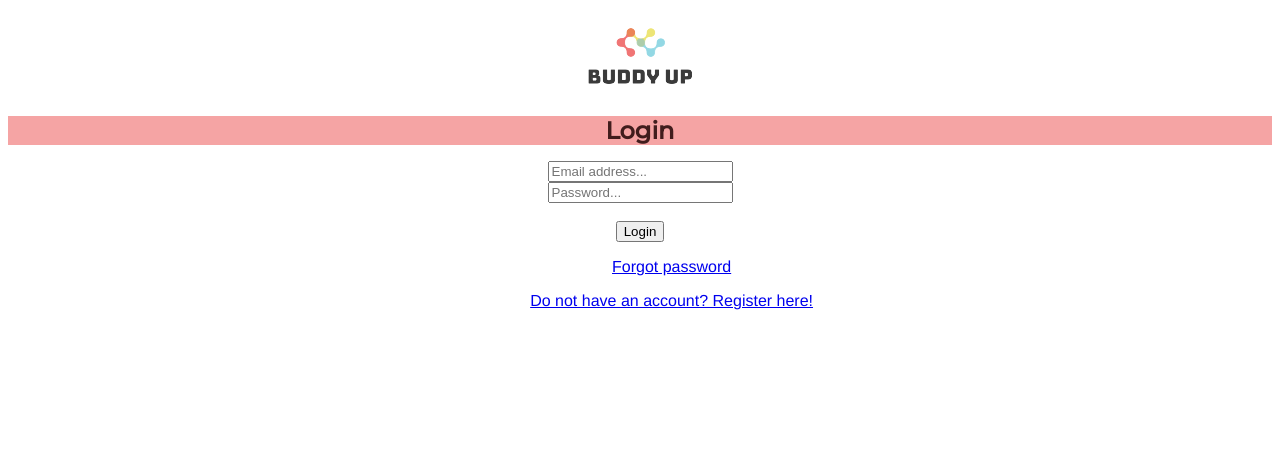
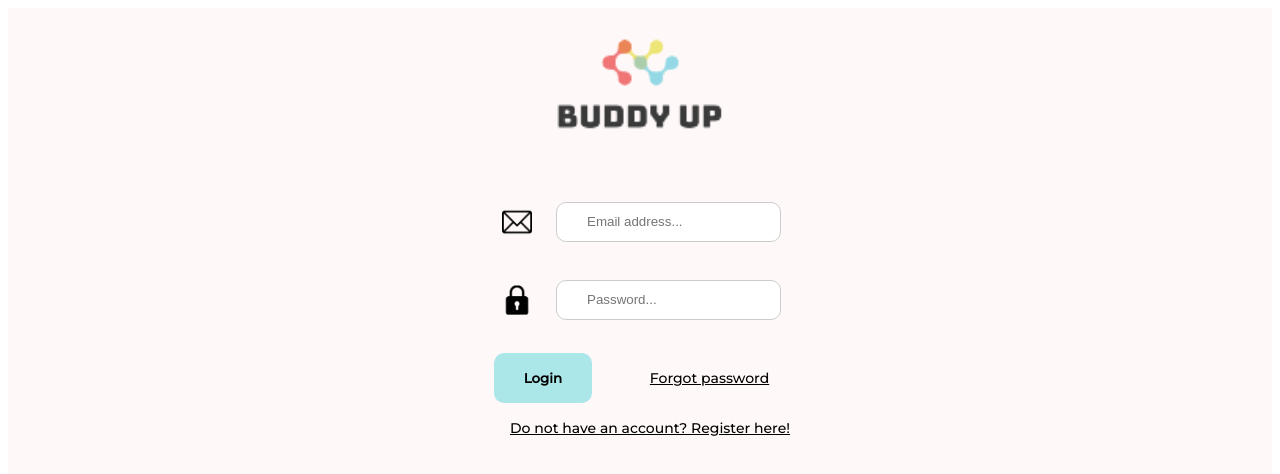
Before and after one commit to yx0555/BuddyUp, a Vue app: page /login in a window 1280 px wide. Shown: the top 474 px of the page. Built offline with nearby package versions, Linux system fonts and the light colour scheme.

Commit message:
done styling for Register, Login, Forget Password pages

```diff
--- a/src/components/Login.vue
+++ b/src/components/Login.vue
@@ -1,20 +1,28 @@
 <template>
-  <div id="app">
-    <img src="@/assets/BuddyUpLogo.png" alt="Buddy Up Logo" />
-    <div>
+  <div id="page">
+    <img id="logo" src="@/assets/BuddyUpLogo.png" alt="Buddy Up Logo" />
+    <div id="container">
       <form @submit.prevent="login">
-        <h2>Login</h2>
-        <input type="email" placeholder="Email address..." v-model="email" />
-        <br />
-        <input type="password" placeholder="Password..." v-model="password" />
-        <br /><br />
-        <button type="submit" v-on:click="submit()">Login</button>
+        <div id="email">
+            <img id="emailIcon" src="@/assets/email.png" alt="Email Icon" />
+            <input id="emailField"  type="email" placeholder="Email address..." v-model="email" />
+        </div>
+          <br />
+        <div id="password">
+          <img id="passwordIcon" src="@/assets/padlock.png" alt="Password Icon" />
+          <input id="passwordField" type="password" placeholder="Password..." v-model="password" />
+        </div>
       </form>
+      <br />
+
+    <div id = "row">
+        <button id="loginBtn" type="submit" v-on:click="submit()">Login</button>
       <p>
-        <router-link to="/forgotpassword"> Forgot password </router-link>
+        <router-link id="pwRouter" to="/forgotpassword"> Forgot password </router-link>
       </p>
+    </div>
       <p>
-        <router-link to="/register"> Do not have an account? Register here! </router-link>
+        <router-link id="registerRouter" to="/register"> Do not have an account? Register here! </router-link>
       </p>
     </div>
   </div>
@@ -68,7 +76,90 @@ export default {
 </script>
 
 <style scoped>
+@import url("https://fonts.googleapis.com/css?family=Montserrat:500");
+
 p {
   text-align: center;
 }
+
+
+#logo {
+  width: 200px;
+  display: block;
+  margin-left: auto;
+  margin-right: auto;
+}
+
+#emailIcon, #passwordIcon {
+  width: 30px;
+  height: 30px;
+  margin: 10px;
+}
+
+#email, #password {
+  width: 80%;
+  display: flex;
+  flex-direction: row;
+  justify-content: space-evenly;
+  margin: 0 auto;
+  margin-bottom: 10px;
+}
+
+#loginBtn {
+  background-color: #abe6e9;
+  color:black;
+  border: none;
+  border-radius: 10px;
+  padding: 0 30px 0 30px;
+  font-family: "Montserrat";
+  font-weight: 700;
+}
+
+#pwRouter {
+  color: #000000;
+  font-family: "Montserrat";
+  font-size: 14px;
+}
+
+#registerRouter {
+  color: #000000;
+  font-family: "Montserrat";
+  font-size: 14px;
+}
+
+#emailField, #passwordField{
+  padding: 12px 20px;
+  width: 225px;
+  height: 40px;
+  outline: none;
+  border: 1px solid #ccc;
+  border-radius: 10px;
+  box-sizing: border-box;
+  text-indent: 10px;
+  margin: auto 7px auto 2px;
+}
+
+#page {
+  background-color: #fff8f8;
+  height: 100vh;
+  margin: 0;
+}
+
+#container {
+  width: 400px;
+  height: auto;
+  margin: 50px auto;
+  border-radius: 5px;
+  display: flex;
+  flex-direction: column;
+  justify-content: center;
+}
+
+#row {
+  display: flex;
+  flex-direction: row;
+  justify-content: space-evenly;
+  margin: auto 30px auto 30px;
+}
+
 </style>
--- a/src/views/ForgotPassword.vue
+++ b/src/views/ForgotPassword.vue
@@ -1,7 +1,9 @@
 <template>
+  <div id="page">
     <section>
-    <img src="@/assets/BuddyUpLogo.png" alt="Buddy Up Logo" />
-    <h1 class="text-center mb-4 font-bold text-lg">Forgot Password</h1>
+      <img id="logo" src="@/assets/BuddyUpLogo.png" alt="Buddy Up Logo" />
+      <h1 class="text-center mb-4 font-bold text-lg">Reset your Password</h1>
+      <br /><br />
       <article class="md:w-1/3 p-5 border rounded bg-gray-100 mx-auto">
         <transition name="fade">
           <p
@@ -16,9 +18,9 @@
             <label for="email" class="font-bold text-gray-700">Email: </label>
             <input
               type="email"
-            placeholder="Enter a registered email address"
+              placeholder="Enter your registered email address"
               v-model="email"
-            id="email"
+              id="emailField"
               class="bg-white px-4 py-2 border rounded w-full"
               required
             />
@@ -26,6 +28,7 @@
           <br>
           <div class="mb-4">
             <button
+              id="submitButton"
               type="submit"
               @click="sendEmail"
               class="
@@ -52,6 +55,7 @@
     </section>
     <br>
     <router-link to="/"> Go back to login </router-link>
+  </div>
 </template>
 
 
@@ -91,5 +95,45 @@ export default {
 };
 </script>
 
-<style>
+<style scoped>
+@import url("https://fonts.googleapis.com/css?family=Montserrat:500");
+
+#page {
+  background-color: #fff8f8;
+  height: 100vh;
+}
+
+#logo {
+  width: 200px;
+  margin: auto;
+  display: block;
+}
+
+h1 {
+  background-color: #fff8f8
+}
+
+#emailField {
+  width: 250px;
+  height: 30px;
+  outline: none;
+  border: 1px solid #ccc;
+  border-radius: 10px;
+  box-sizing: border-box;
+  text-indent: 10px;
+  margin: auto 7px auto 2px;
+}
+
+#submitButton {
+  background-color: #abe6e9;
+  border: none;
+  border-radius: 10px;
+  padding: 7px;
+  padding-left: 25px;
+  padding-right: 25px;
+  cursor: pointer;
+  font-family: "Montserrat";
+  font-weight: 700;
+}
+
 </style>
--- a/src/views/Register.vue
+++ b/src/views/Register.vue
@@ -1,9 +1,9 @@
 <template>
-  <div id="app">
-    <img src="@/assets/BuddyUpLogo.png" alt="Buddy Up Logo" />
-  </div>
-
-  <h1>CREATE AN ACCOUNT</h1>
+  <div id = "page">
+    <img id="logo" src="@/assets/BuddyUpLogo.png" alt="Buddy Up Logo" />
+    <br /><br />
+    <h1>Create an Account</h1>
+    <br />
 
     <div class="registerMainContainer">
       <form id="userRegistration">
@@ -11,7 +11,7 @@
           <label for="fullName">Full Name: </label>
           <input
             type="text"
-          id="fullName"
+            id="fullNameField"
             required=""
             placeholder="Enter your Full Name"
           />
@@ -20,7 +20,7 @@
           <label for="username">Username: </label>
           <input
             type="text"
-          id="username"
+            id="usernameField"
             required=""
             placeholder="Enter your Username"
           />
@@ -29,7 +29,7 @@
           <label for="emailAddress">Email Address: </label>
           <input
             type="email"
-          id="emailAddress"
+            id="emailAddressField"
             required=""
             placeholder="Enter your Email"
           />
@@ -38,7 +38,7 @@
           <label for="password">Password: </label>
           <input
             type="password"
-          id="password"
+            id="passwordField"
             required=""
             placeholder="Enter your Password"
           />
@@ -47,9 +47,9 @@
           <label for="repeatPassword">Repeat Password: </label>
           <input
             type="password"
-          id="repeatPassword"
+            id="repeatPasswordField"
             required=""
-          placeholder="Enter Password again"
+            placeholder="Enter your Password again"
           />
           <br /><br />
 
@@ -66,6 +66,7 @@
       </form>
       <div id="loginPromptRouter">
         <router-link to="/login">Have an account? Login here!</router-link>
+      </div>
     </div>
   </div>
 </template>
@@ -140,8 +141,11 @@ export default {
 </script>
 
 <style scoped>
+@import url("https://fonts.googleapis.com/css?family=Montserrat:500");
+
 h1 {
-  text-align: center;
+  background-color: #fff8f8;
+  font-size: 20px;
 }
 
 label {
@@ -151,13 +155,48 @@ label {
   text-align: right;
 }
 
+#logo {
+  width: 200px;
+  margin: auto;
+  display: block;
+}
+
+#loginPromptRouter {
+  text-align: center;
+  margin-top: 20px;
+}
+
+#page {
+  background-color: #fff8f8;
+  height: 100vh;
+
+}
+
 #signUpButton {
-  background-color: #f07575;
-  border-radius: 4px;
+  background-color: #abe6e9;
+  border: none;
+  border-radius: 10px;
+  padding: 7px;
+  padding-left: 25px;
+  padding-right: 25px;
   cursor: pointer;
+  font-family: "Montserrat";
+  font-weight: 700;
 }
 
 #nav {
   padding: 30px;
 }
+
+#fullNameField, #usernameField, #emailAddressField, #passwordField, #repeatPasswordField {
+  width: 200px;
+  height: 30px;
+  outline: none;
+  border: 1px solid #ccc;
+  border-radius: 10px;
+  box-sizing: border-box;
+  text-indent: 10px;
+  margin: auto 7px auto 2px;
+}
+
 </style>
```
Also changed, not shown: src/assets/email.png (added), src/assets/padlock.png (added). Lines whose indentation alone changed are shown as unchanged.
